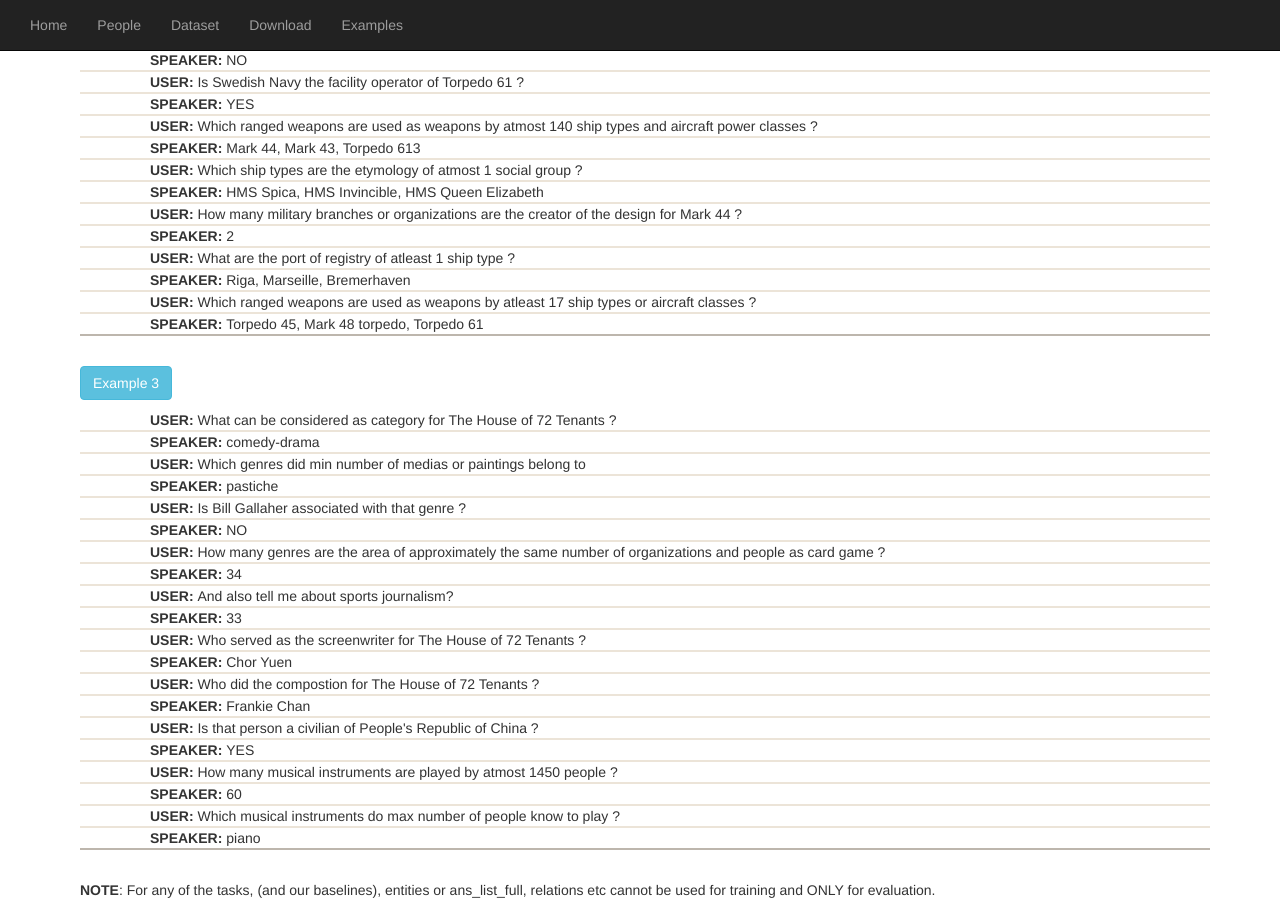
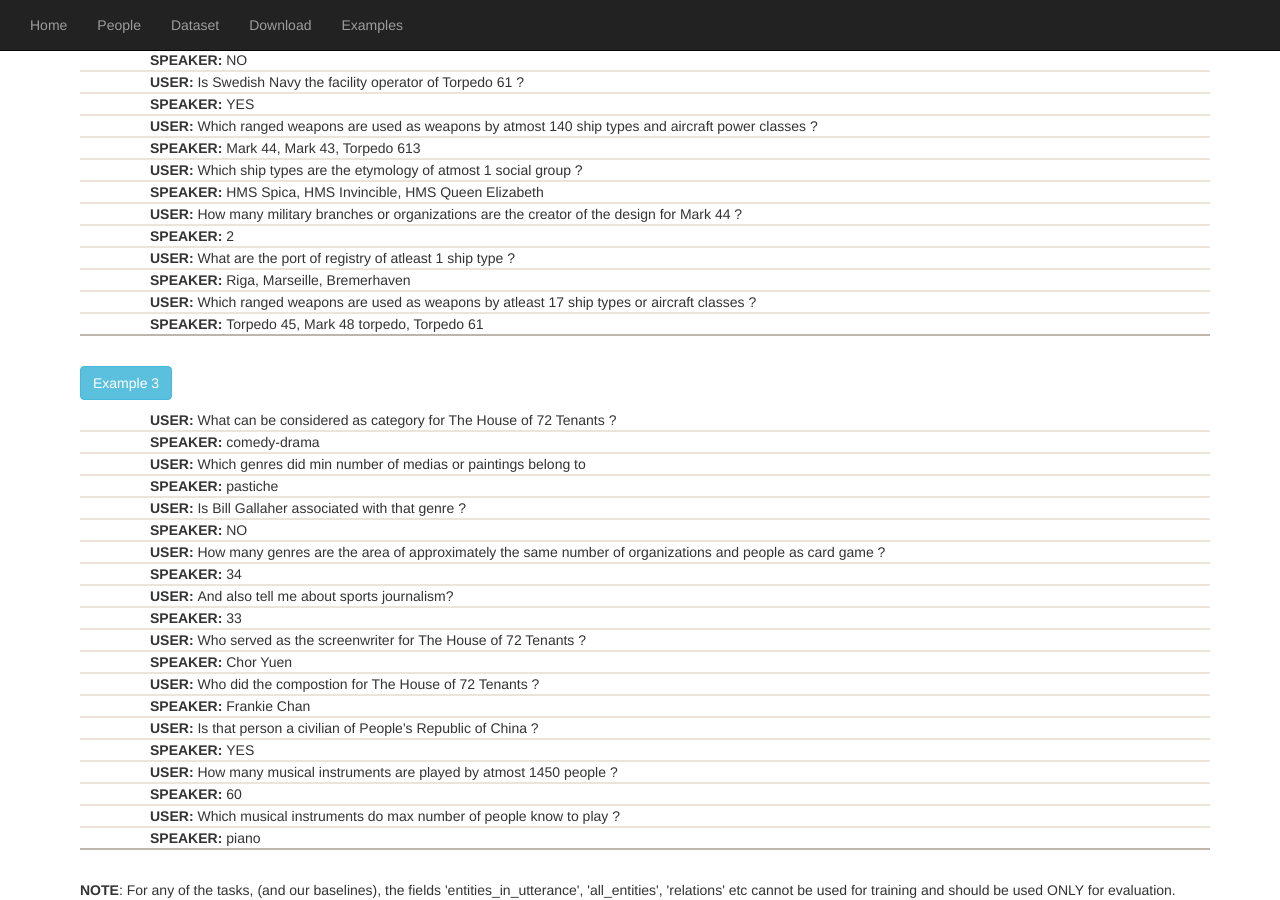
Before and after one commit to amritasaha1812/CSQA, a Jekyll site: the page _pages/example.html, which Jekyll copies as it is, in a window 1280 px wide and 900 px high, scrolled down 1086 px. Built offline with Jekyll 4.4.1, drawn with Linux system fonts in a browser that asks for light colours; nearby versions of some CDN libraries.

Commit message:
small corrections

```diff
--- a/_pages/example.html
+++ b/_pages/example.html
@@ -192,7 +192,7 @@
 </div>
 
 <br>
-<b>NOTE</b>: For any of the tasks, (and our baselines), entities or ans_list_full, relations etc cannot be used for training and ONLY for evaluation.
+<b>NOTE</b>: For any of the tasks, (and our baselines), the fields 'entities_in_utterance', 'all_entities', 'relations' etc cannot be used for training and should be used ONLY for evaluation.
 <br>
 
 
```
Also changed, not shown: _pages/04_download.md (+2 -2 lines), index.md (+2 -2 lines).
